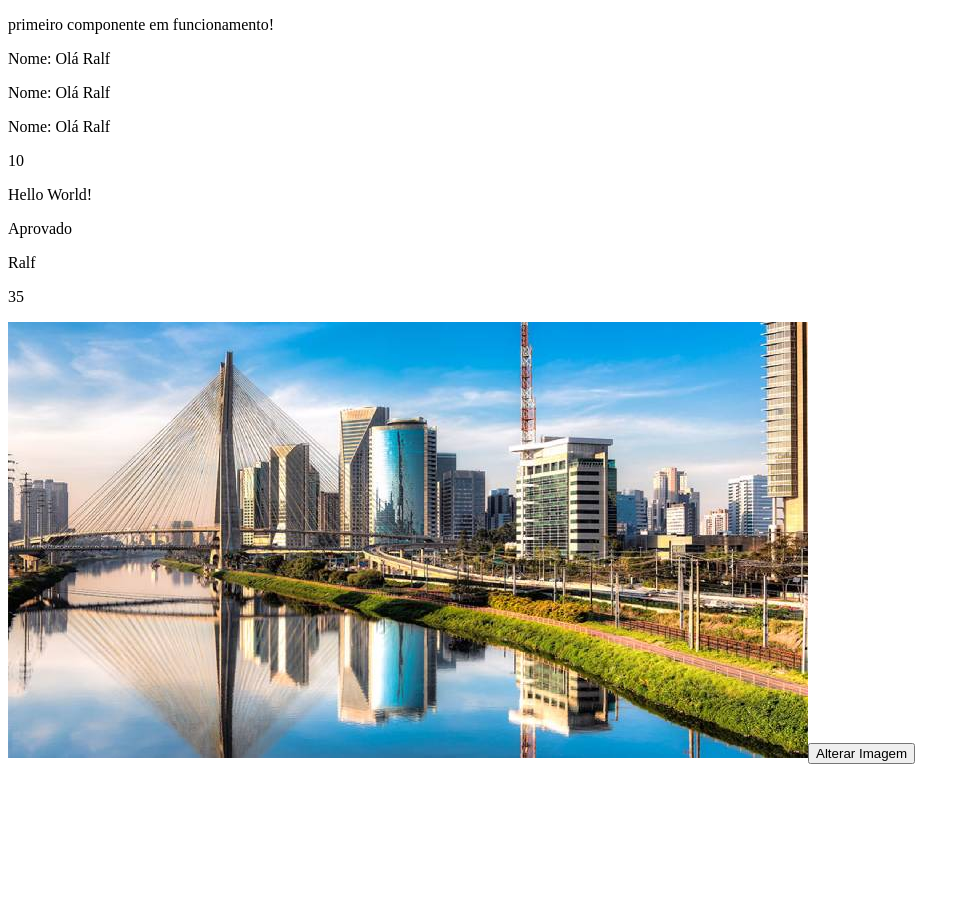
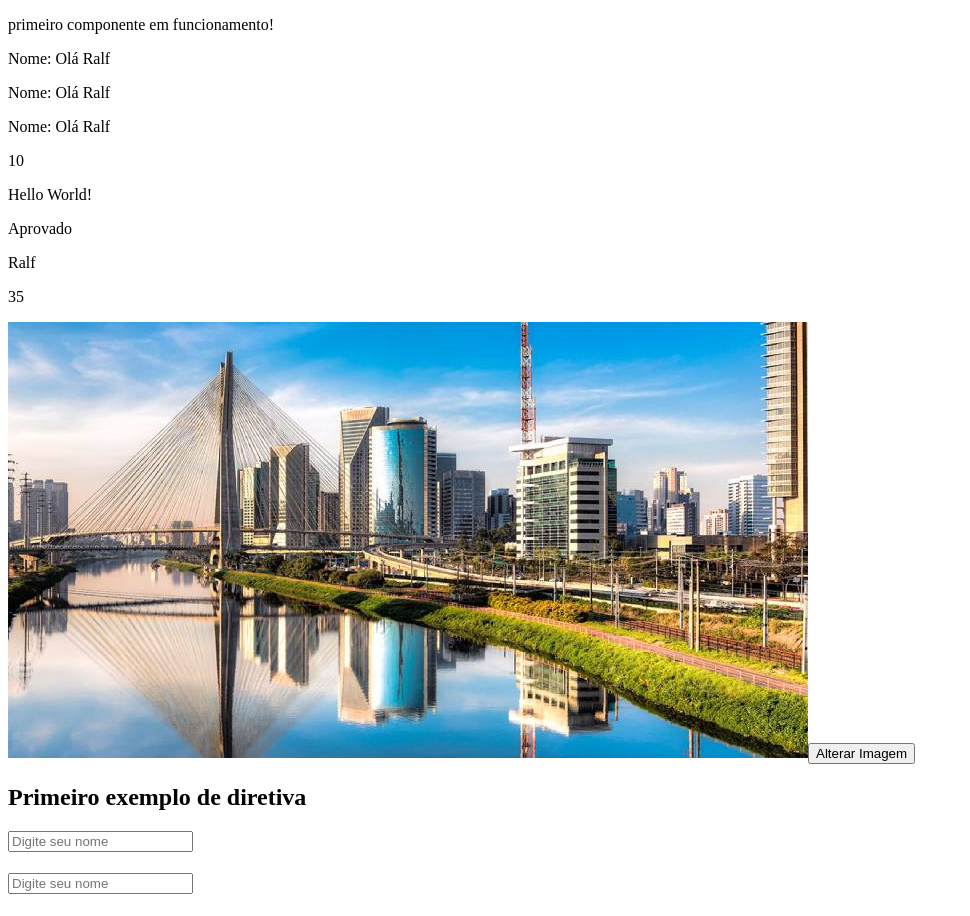
Before and after one commit to gustavogregorio1986/curso-angular, an Angular app: page / in a window 1280 px wide. Shown: the whole page, without its empty margins (0-970 px from the left). Before the commit the page ends 800 px from the top, so only its background shows below. Built offline with nearby package versions, Linux system fonts and the light colour scheme.

Commit message:
Desnevolver as directivas no projeto formulario

```diff
--- a/src/app/app.component.html
+++ b/src/app/app.component.html
@@ -1,2 +1,3 @@
 <app-primeiro-componente></app-primeiro-componente>
 <app-data-bindings></app-data-bindings>
+<app-formulario></app-formulario>
--- a/src/app/app.component.ts
+++ b/src/app/app.component.ts
@@ -1,10 +1,11 @@
 import { Component } from '@angular/core';
 import { PrimeiroComponenteComponent } from "./primeiro-componente/primeiro-componente.component";
 import { DataBindingsComponent } from "./data-bindings/data-bindings.component";
+import { FormularioComponent } from "./formulario/formulario.component";
 
 @Component({
   selector: 'app-root',
-  imports: [PrimeiroComponenteComponent, DataBindingsComponent],
+  imports: [PrimeiroComponenteComponent, DataBindingsComponent, FormularioComponent],
   templateUrl: './app.component.html',
   styleUrl: './app.component.css'
 })
--- /dev/null
+++ b/src/app/formulario/formulario.component.html
@@ -0,0 +1,18 @@
+<h2>Primeiro exemplo de diretiva</h2>
+
+<input type="text" [(ngModel)]="nome" placeholder="Digite seu nome">
+
+<h1>{{ nome }}</h1>
+
+<!--
+{{}} <= Interpolação
+() <= Evento
+[] <= Property Binding
+[( )] <= Two Way Data Binding
+-->
+
+<form>
+    <input type="text" [(ngModel)]="nome" name="nome" placeholder="Digite seu nome">
+</form>
+
+<h1>{{ nome }}</h1>
--- /dev/null
+++ b/src/app/formulario/formulario.component.ts
@@ -0,0 +1,13 @@
+import { Component } from '@angular/core';
+import { FormsModule } from '@angular/forms';
+
+@Component({
+  selector: 'app-formulario',
+  imports: [FormsModule],
+  templateUrl: './formulario.component.html',
+  styleUrl: './formulario.component.css'
+})
+export class FormularioComponent {
+
+  nome:string = '';
+}
```
Also changed, not shown: src/app/formulario/formulario.component.css (added), 1 other file (tests, documents, lock files or other folders).
